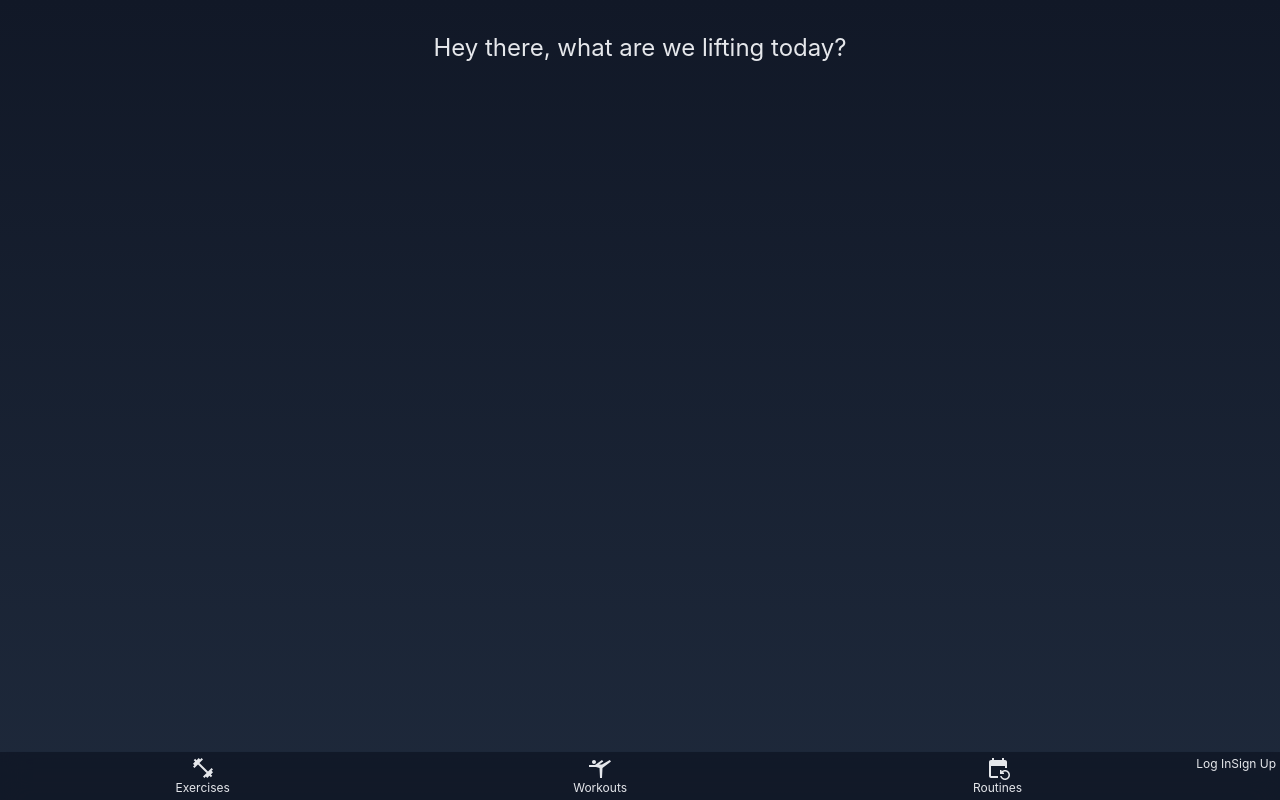
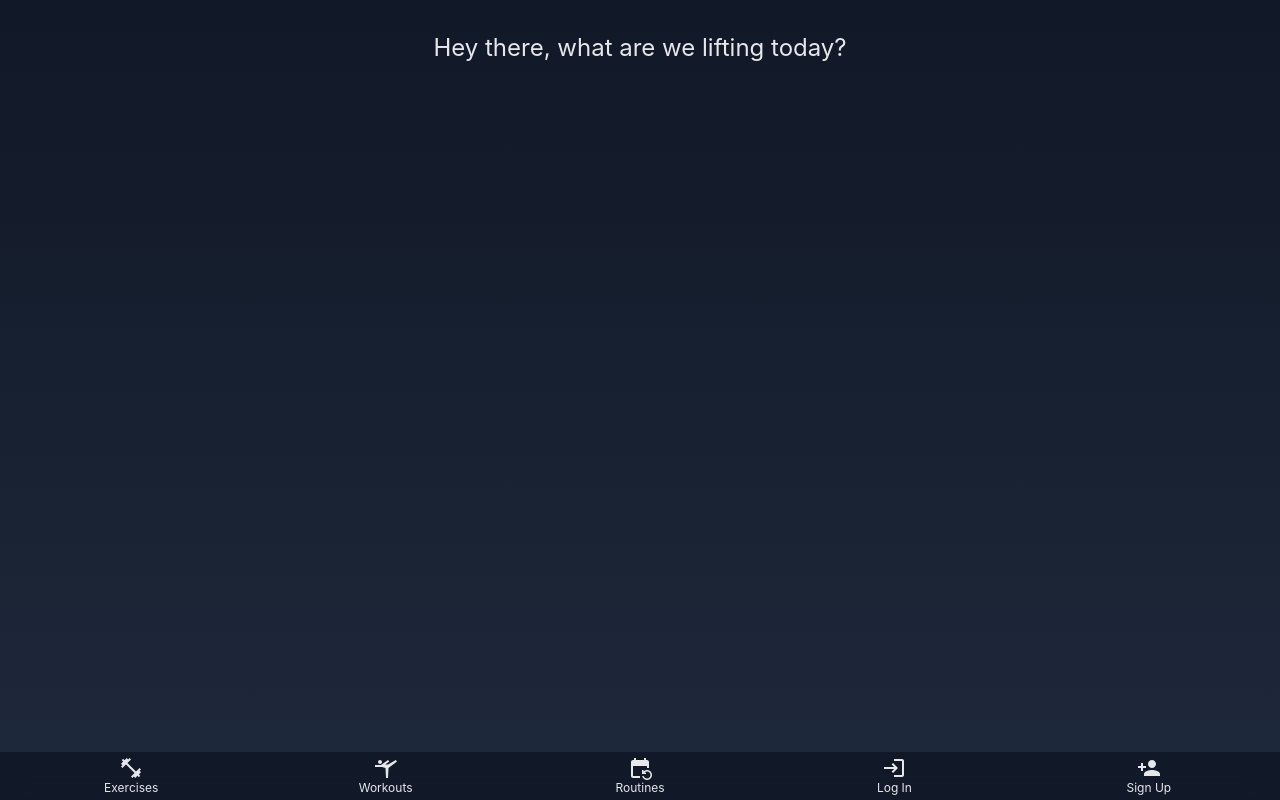
Before and after one commit to maxmay94/lifted-front-end, a React (Create React App) app: page / in a window 1280 px wide. Built offline with nearby package versions, Linux system fonts and the light colour scheme; no server answers.

Commit message:
update README

```diff
--- a/src/App.jsx
+++ b/src/App.jsx
@@ -36,7 +36,7 @@ const App = () => {
 
   return (
     <>
-      <NavBar user={user} handleLogout={handleLogout} />
+      <NavBar user={user} />
       <Routes>
         <Route path="/" element={<Landing user={user} />} />
         <Route
--- a/src/components/NavBar/NavBar.jsx
+++ b/src/components/NavBar/NavBar.jsx
@@ -3,13 +3,12 @@ import FitnessCenterSharpIcon from '@mui/icons-material/FitnessCenterSharp'
 import SportsGymnasticsIcon from '@mui/icons-material/SportsGymnastics'
 import EventRepeatIcon from '@mui/icons-material/EventRepeat'
 import AccountBoxIcon from '@mui/icons-material/AccountBox';
-import QueryStatsIcon from '@mui/icons-material/QueryStats';
+import LoginIcon from '@mui/icons-material/Login';
+import PersonAddIcon from '@mui/icons-material/PersonAdd';
 
-const NavBar = ({ user, handleLogout }) => {
+const NavBar = ({ user }) => {
   return (
-    <div className="justify-around bg-gray-900/90
-    backdrop-blur-md shadow-md w-full
-    fixed bottom-0 left-0 right-0 z-10">
+    <div className="justify-around bg-gray-900/90 backdrop-blur-md shadow-md w-full fixed bottom-0 left-0 right-0 z-10">
       <nav className='text-gray-200 rounded-t'>
         {user ?
           <ul className='flex p-1 text-xs'>
@@ -75,8 +74,21 @@ const NavBar = ({ user, handleLogout }) => {
               </div>
             </li>
 
-            <li><Link to="/login">Log In</Link></li>
-            <li><Link to="/signup">Sign Up</Link></li>
+            <li className='flex-1'>
+              <div className='text-center'>
+                <LoginIcon />
+                <br />
+                <Link to="/login">Log In</Link>
+              </div>
+            </li>
+
+            <li className='flex-1'>
+              <div className='text-center'>
+                <PersonAddIcon  />
+                <br />
+                <Link to="/signup">Sign Up</Link>
+              </div>
+            </li>
           </ul>
         }
       </nav>
```
Also changed, not shown: 1 other file (tests, documents, lock files or other folders).
